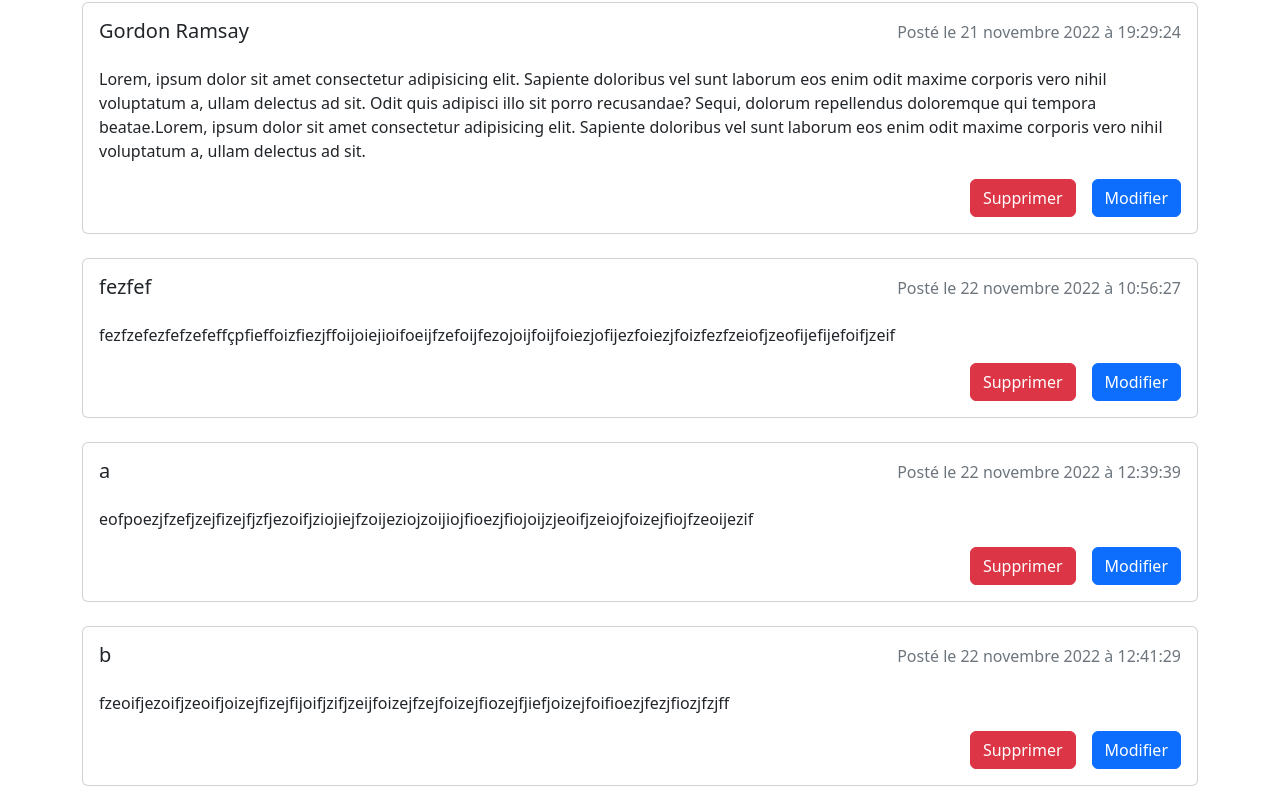
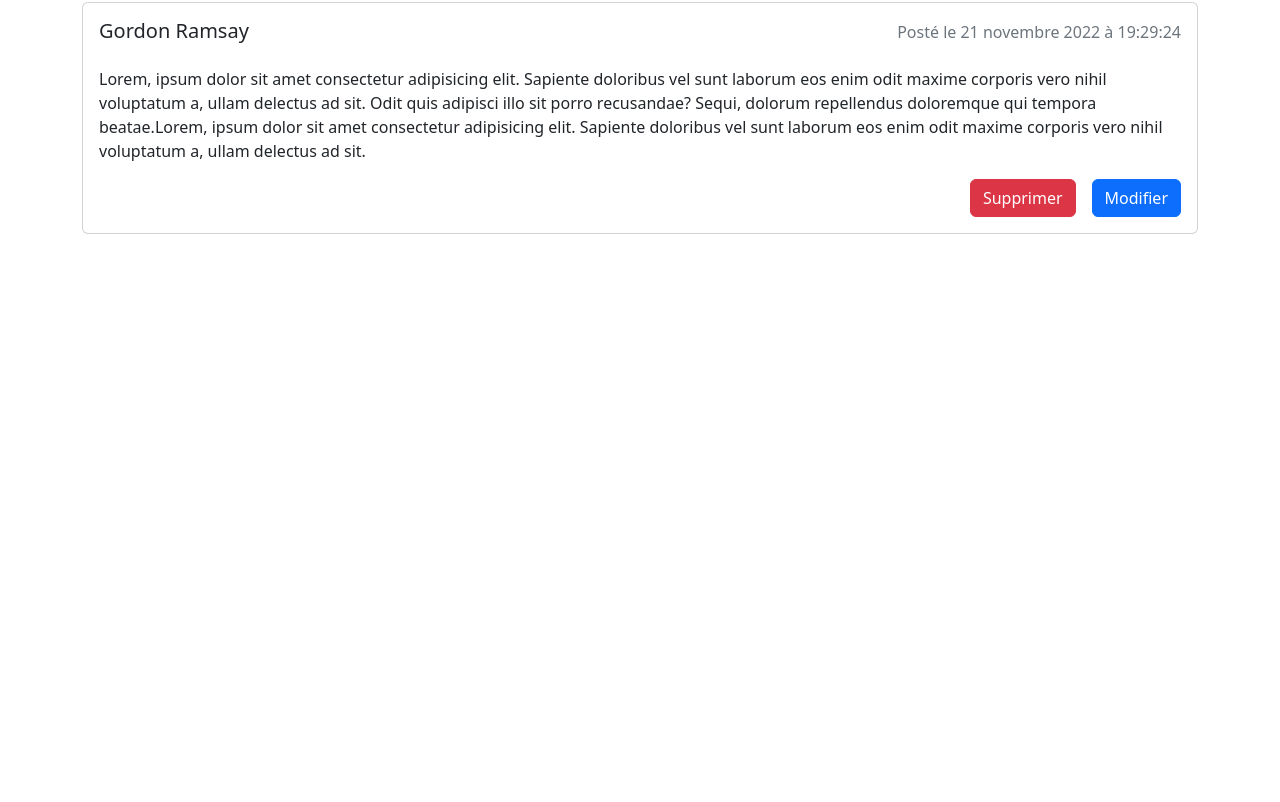
Before and after one commit to KirkVanHouten/front-end-react, a React (Create React App) app: page /blog in a window 1280 px wide. Shown: the part 850-1652 px from the top of the page. After the commit the page ends 1100 px from the top, so only its background shows below. Built offline with nearby package versions, Linux system fonts and the light colour scheme; data requests are answered from the project's data file.

Commit message:
added deletion handling for articles

```diff
--- a/package.json
+++ b/package.json
@@ -8,6 +8,7 @@
     "@testing-library/user-event": "^13.5.0",
     "axios": "^0.27.2",
     "bootstrap": "^5.2.2",
+    "json-server": "^0.17.1",
     "react": "^18.2.0",
     "react-axios": "^2.0.6",
     "react-dom": "^18.2.0",
--- a/src/assets/db.json
+++ b/src/assets/db.json
@@ -17,24 +17,6 @@
       "content": "Lorem, ipsum dolor sit amet consectetur adipisicing elit. Sapiente doloribus vel sunt laborum eos enim odit maxime corporis vero nihil voluptatum a, ullam delectus ad sit. Odit quis adipisci illo sit porro recusandae? Sequi, dolorum repellendus doloremque qui tempora beatae.Lorem, ipsum dolor sit amet consectetur adipisicing elit. Sapiente doloribus vel sunt laborum eos enim odit maxime corporis vero nihil voluptatum a, ullam delectus ad sit. ",
       "date": 1669058964425,
       "id": 3
-    },
-    {
-      "author": "fezfef",
-      "content": "fezfzefezfefzefeffçpfieffoizfiezjffoijoiejioifoeijfzefoijfezojoijfoijfoiezjofijezfoiezjfoizfezfzeiofjzeofijefijefoifjzeif",
-      "date": 1669114587026,
-      "id": 4
-    },
-    {
-      "author": "a",
-      "content": "eofpoezjfzefjzejfizejfjzfjezoifjziojiejfzoijeziojzoijiojfioezjfiojoijzjeoifjzeiojfoizejfiojfzeoijezif",
-      "date": 1669120779194,
-      "id": 5
-    },
-    {
-      "author": "b",
-      "content": "fzeoifjezoifjzeoifjoizejfizejfijoifjzifjzeijfoizejfzejfoizejfiozejfjiefjoizejfoifioezjfezjfiozjfzjff",
-      "date": 1669120889202,
-      "id": 6
     }
   ]
 }
--- a/src/components/Article.js
+++ b/src/components/Article.js
@@ -6,7 +6,7 @@ const Article = ({infos, removeArticle}) => {
     const options = { day: 'numeric', month: 'long', year: 'numeric', hour: 'numeric', minute:'numeric', second: 'numeric'};
     let dateFormated = dateObject.toLocaleDateString('fr-FR', options)
     function deleteArticle(){
-        removeArticle(infos);
+        removeArticle(infos.id);
     }
     return (
         <div className={"container mt-4"}>
--- a/src/components/Blog.js
+++ b/src/components/Blog.js
@@ -49,8 +49,11 @@ const Blog = () => {
         }
     }
 
-    function removeArticle(incoming){
-        console.log(incoming);
+    function removeArticle(idToRemove){
+        axios.delete("http://localhost:3003/articles/"+idToRemove)
+            .then(() => {
+              fetchDatas();
+            })
     }
 
     return (
```
Also changed, not shown: 1 other file (tests, documents, lock files or other folders).
